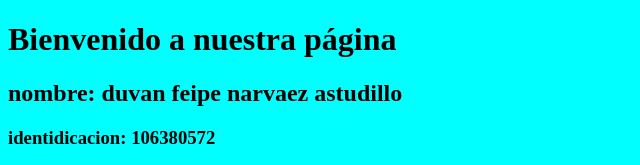
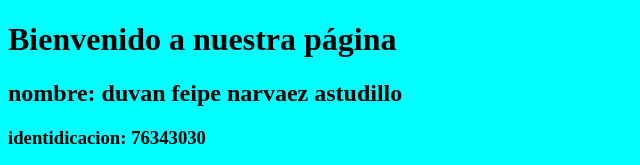
Before and after one commit to Duvan0428/teleinformatica, a plain HTML site: page index.html in a window 1280 px wide. Shown: the top 165 px of the page, 0-640 px from the left. Drawn offline with Linux system fonts and the light colour scheme.

Commit message:
documento rama finales
cambio del numero del documento

```diff
--- a/index.html
+++ b/index.html
@@ -13,7 +13,7 @@
 
         </h1>
         <h2> nombre: duvan feipe narvaez astudillo </h2>
-        <h3> identidicacion: 106380572</h3>
+        <h3> identidicacion: 76343030</h3>
     </header>
     <nav>
         <ul>
```
